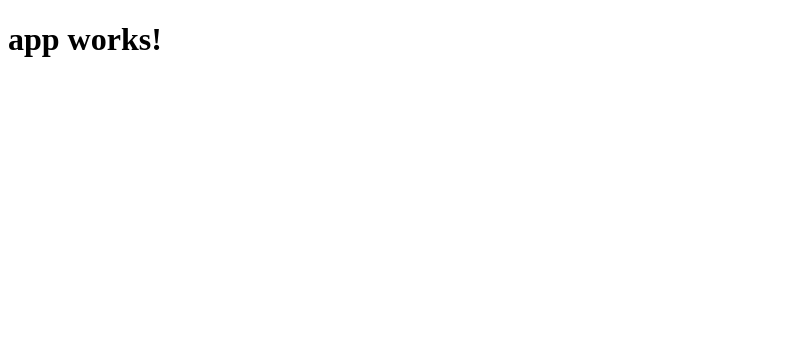
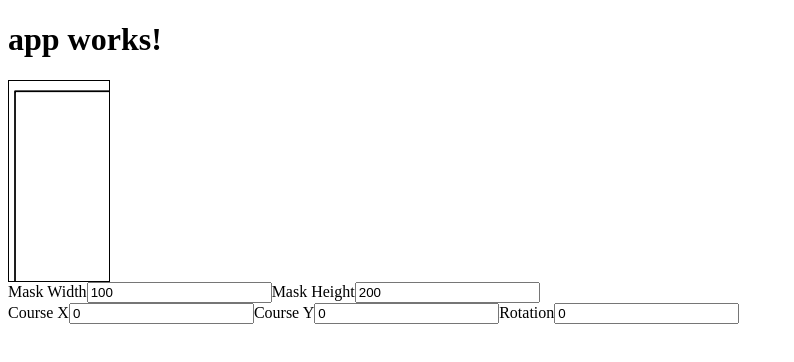
Before and after one commit to saschwarz/angular2-image-crop, an Angular app: page / in a window 1280 px wide. Shown: the top 362 px of the page, without its empty margins (0-794 px from the left). Built offline with nearby package versions, Linux system fonts and the light colour scheme.

Commit message:
Size mask and translate background image.

```diff
--- a/package.json
+++ b/package.json
@@ -4,6 +4,7 @@
   "license": "MIT",
   "angular-cli": {},
   "scripts": {
+    "build": "ng build",
     "start": "ng serve",
     "lint": "tslint \"src/**/*.ts\"",
     "test": "ng test",
--- a/src/app/app.component.html
+++ b/src/app/app.component.html
@@ -1,3 +1,4 @@
 <h1>
   {{title}}
 </h1>
+<app-image-crop></app-image-crop>
--- a/src/app/app.component.ts
+++ b/src/app/app.component.ts
@@ -1,4 +1,5 @@
 import { Component } from '@angular/core';
+import { ImageCropComponent } from './image-crop/image-crop.component';
 
 @Component({
   selector: 'app-root',
--- a/src/app/image-crop/image-crop.component.css
+++ b/src/app/image-crop/image-crop.component.css
@@ -0,0 +1,6 @@
+.image-crop .mask {
+    background-position: top left;
+    background-repeat: no-repeat;
+    display: block;
+    border: 1px solid black;
+}
--- a/src/app/image-crop/image-crop.component.html
+++ b/src/app/image-crop/image-crop.component.html
@@ -1,3 +1,14 @@
-<div>
-
+<div class="image-crop">
+    <div class="mask" [ngStyle]="getStyles()" [style.background-image]="image">
+        &nbsp;
+    </div>
+    <div class="controls">
+        <label>Mask Width</label><input [(ngModel)]="width" />
+        <label>Mask Height</label><input [(ngModel)]="height" />
+    </div>
+    <div>
+        <label>Course X</label><input [(ngModel)]="x" />
+        <label>Course Y</label><input [(ngModel)]="y" />
+        <label>Rotation</label><input [(ngModel)]="rotation" />
+    </div>
 </div>
--- a/src/app/image-crop/image-crop.component.ts
+++ b/src/app/image-crop/image-crop.component.ts
@@ -1,13 +1,40 @@
 import { Component, OnInit } from '@angular/core';
+import {DomSanitizer, SafeStyle} from '@angular/platform-browser';
+
+class Mask {
+  width: Number;
+  height: Number;
+}
 
 @Component({
-  selector: 'image-crop',
+  selector: 'app-image-crop',
   templateUrl: './image-crop.component.html',
   styleUrls: ['./image-crop.component.css']
 })
 export class ImageCropComponent implements OnInit {
+  image: SafeStyle;
+  width: number;
+  height: number;
+  x: number;
+  y: number;
+  rotation: number;
 
-  constructor() { }
+  constructor(sanitizer: DomSanitizer) {
+    this.image = sanitizer.bypassSecurityTrustStyle('url(' + '/assets/course.png' + ')');
+    this.width = 100;
+    this.height = 200;
+    this.x = 0;
+    this.y = 0;
+    this.rotation = 0;
+  }
+
+  public getStyles(){
+    return {
+      'background-position': this.x + 'px ' + this.y + 'px',
+      'height': this.height + 'px',
+      'width': this.width + 'px'
+    }
+  }
 
   ngOnInit() {
   }
```
